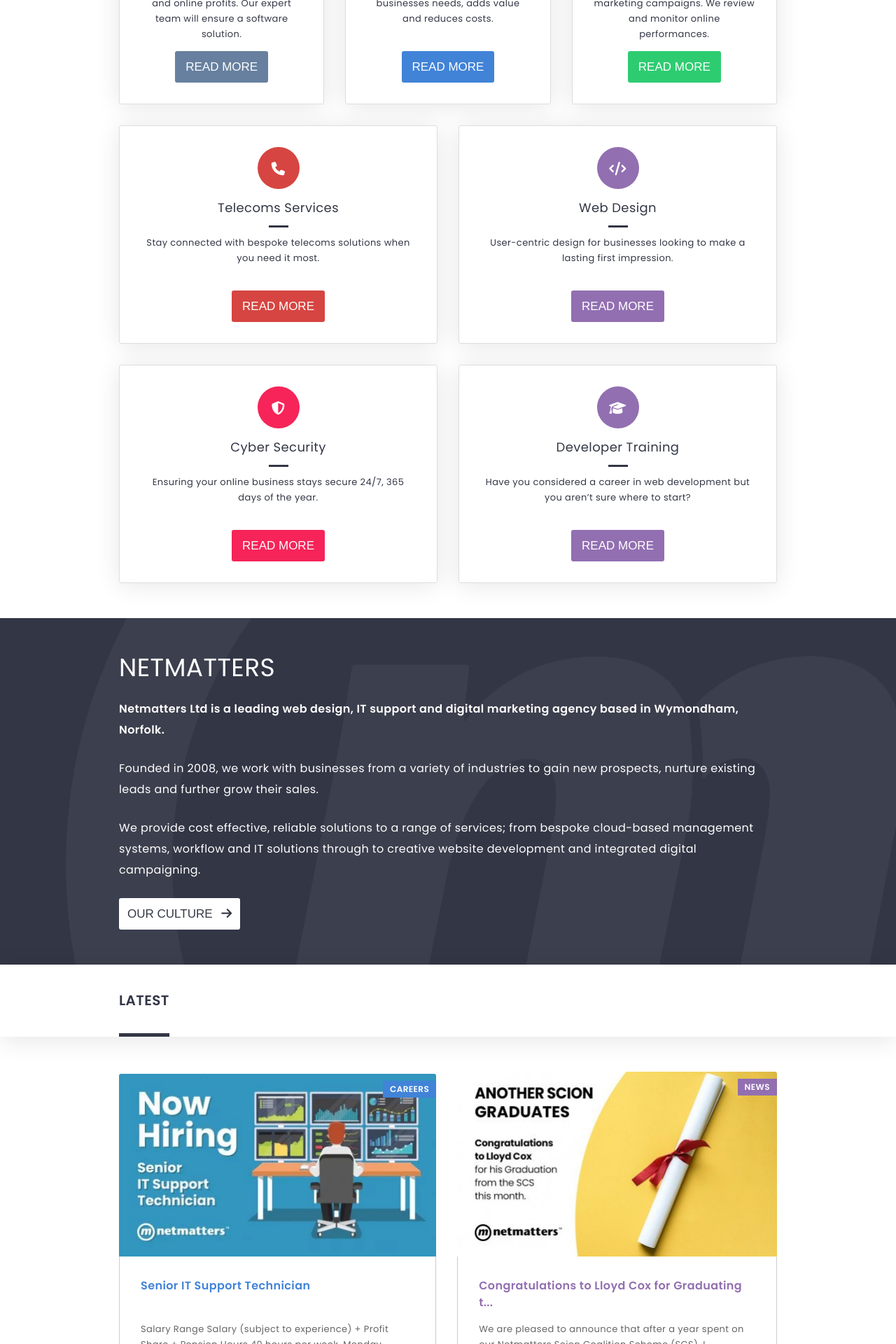
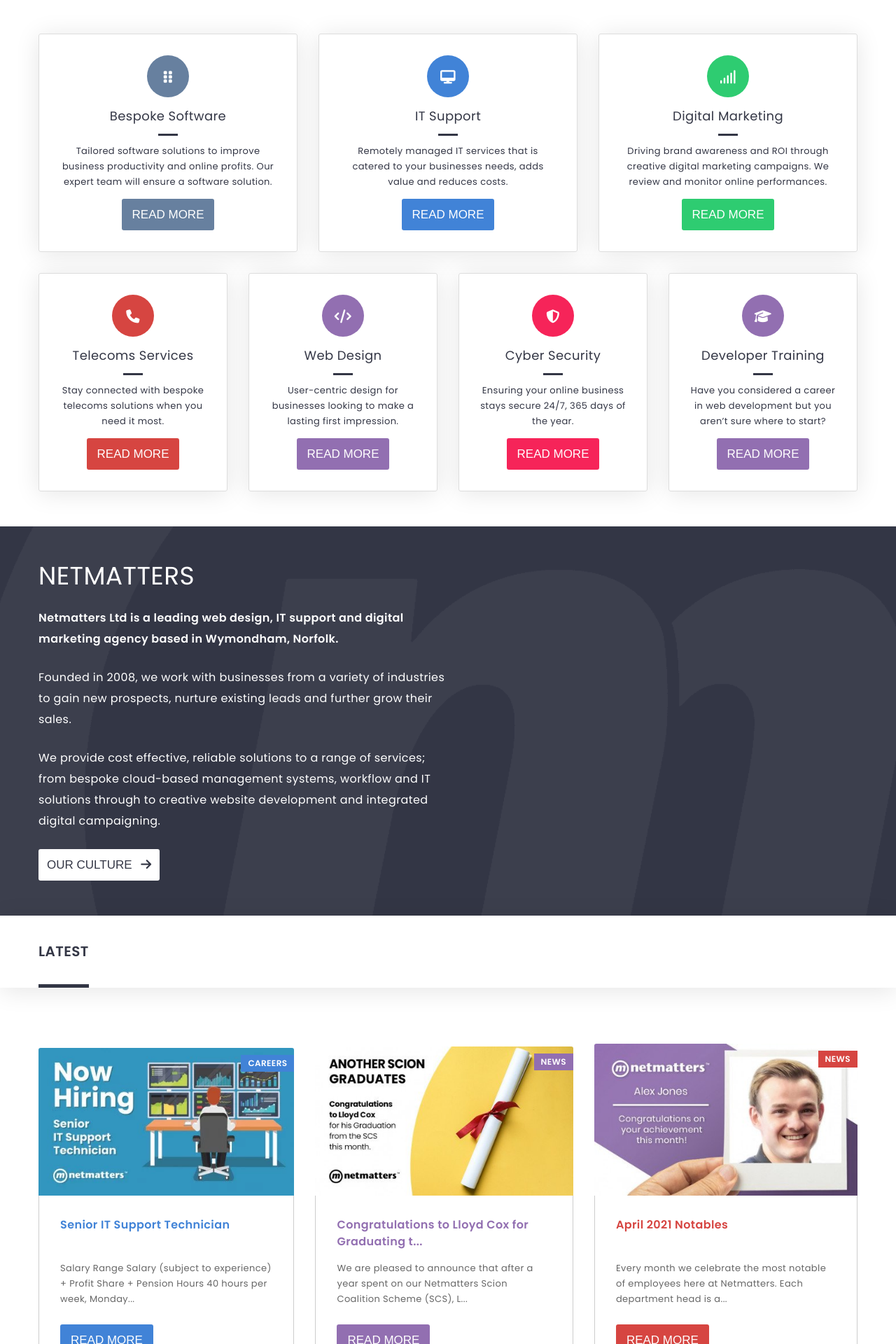
Before and after one commit to adam-pearson/HTML-CSS-Reflection, a PHP site: page / in a window 1280 px wide. Shown: the part 948-2868 px from the top of the page at 70% size. Run offline with PHP 8.4, Linux system fonts and the light colour scheme; some libraries are stand-ins or nearby versions.

Commit message:
Finished site layout
Next step: refactoring

```diff
--- a/css/styles.css
+++ b/css/styles.css
@@ -220,6 +220,10 @@ body {
   font-size: 1.25rem;
   font-weight: 400;
   background-color: #926fb1;
+}
+
+.hero-button:hover {
+  background-color: #79539a;
 }
 
 .btn > .fa-arrow-right {
@@ -623,27 +627,48 @@ body {
   font-weight: 600;
 }
 
-.latest-card-1 .latest-category,
+.latest-card-1 .latest-category {
+  background-color: #4183d7;
+}
+
 .latest-card-1 .latest-button {
   background-color: #4183d7;
 }
 
+.latest-card-1 .latest-button:hover {
+  background-color: #286abd;
+}
+
 .latest-card-1 h3 {
   color: #4183d7;
 }
 
-.latest-card-2 .latest-category,
+.latest-card-2 .latest-category {
+  background-color: #926fb1;
+}
+
 .latest-card-2 .latest-button {
   background-color: #926fb1;
 }
 
+.latest-card-2 .latest-button:hover {
+  background-color: #79539a;
+}
+
 .latest-card-2 h3 {
   color: #926fb1;
 }
 
-.latest-card-3 .latest-category,
+.latest-card-3 .latest-category {
+  background-color: #d64541;
+}
+
 .latest-card-3 .latest-button {
   background-color: #d64541;
+}
+
+.latest-card-3 .latest-button:hover {
+  background-color: #bc2c28;
 }
 
 .latest-card-3 h3 {
@@ -1493,6 +1518,9 @@ footer {
     height: 490px;
   }
   .hero-image img {
+    opacity: 1;
+  }
+  .hero-image img {
     height: 490px;
   }
   #service-list {
@@ -1555,4 +1583,89 @@ footer {
     margin-right: auto;
   }
 }
+
+@media screen and (min-width: 1260px) {
+  #header-container {
+    width: 1200px;
+  }
+  #header-container input {
+    display: inline-block;
+    width: 240px;
+  }
+  .nav-inner {
+    width: 1200px;
+  }
+  .nav-inner .nav-submenu a {
+    font-size: 1rem;
+  }
+  .nav-submenu li:not(:last-child)::after {
+    padding-left: 30px;
+  }
+  .nav-submenu li:not(:first-child) {
+    padding-left: 30px;
+  }
+  .hero-slider-container {
+    height: 746px;
+  }
+  .hero-content-container {
+    height: 746px;
+  }
+  .hero-image {
+    height: 100%;
+  }
+  .hero-image img {
+    height: 746px;
+  }
+  .hero-content {
+    width: 1200px;
+  }
+  #service-list {
+    width: 1200px;
+  }
+  .service-cards > *:nth-child(n+4) {
+    flex-basis: 20%;
+  }
+  .service-cards > *:nth-child(n+4):not(.telecoms-services) {
+    margin-left: 30px;
+  }
+  .about {
+    width: 1200px;
+  }
+  .about-inner {
+    width: 50%;
+  }
+  .latest-top {
+    width: 1200px;
+  }
+  .latest-cards-container {
+    width: 1200px;
+  }
+  .latest-cards-container .latest-card-3 {
+    display: block;
+    margin-left: 30px;
+  }
+  .logos-container {
+    width: 1200px;
+  }
+  .newsletter-inner {
+    width: 1200px;
+    padding: 0;
+  }
+  .footer-flex {
+    width: 1200px;
+  }
+  .footer-flex * {
+    flex: 25%;
+  }
+  .accred-container {
+    width: 1200px;
+  }
+  .accred-inner {
+    width: 1200px;
+  }
+  .accred-row-1 img,
+  .accred-row-2 img {
+    width: unset;
+  }
+}
 /*# sourceMappingURL=styles.css.map */
--- a/index.html
+++ b/index.html
@@ -345,6 +345,7 @@
 <!-------------- about section --------------->
    <div id="about-container">
        <div class="about">
+            <div class="about-inner">
                 <h1>Netmatters</h1>
                 <p><strong>Netmatters Ltd is a leading web design, IT support and digital marketing agency based in Wymondham, Norfolk.</strong></p>
                 <p>Founded in 2008, we work with businesses from a variety of industries to gain new prospects, nurture existing leads and further grow their sales.</p>
@@ -355,6 +356,7 @@
                             <i class="fas fa-arrow-right"></i>
                         </button>
                 </a>
+            </div>
         </div>
    </div>
 <!-------------- latest section -------------->
--- a/scss/_basic.scss
+++ b/scss/_basic.scss
@@ -222,7 +222,10 @@ body {
     line-height: 50px;
     font-size: 1.25rem;
     font-weight: 400;
-    background-color: #926fb1;
+    background-color: $purple;
+    &:hover {
+        background-color: $purple-2;
+    }
 }
 
 
@@ -599,27 +602,42 @@ body {
 
 .latest-card {
     &-1 {
-        .latest-category,
+        .latest-category {
+            background-color: $blue;
+        }
         .latest-button {
             background-color: $blue;
+            &:hover {
+                background-color: $blue-2;
+            }
         }
         h3 {
             color: $blue;
         }
     }
     &-2 {
-        .latest-category,
+        .latest-category {
+            background-color: $purple;
+        }
         .latest-button {
             background-color: $purple;
+            &:hover {
+                background-color: $purple-2;
+            }
         }
         h3 {
             color: $purple;
         }
     }
     &-3 {
-        .latest-category,
+        .latest-category {
+            background-color: $red;
+        }
         .latest-button {
             background-color: $red;
+            &:hover {
+                background-color: $red-2;
+            }
         }
         h3 {
             color: $red;
--- a/scss/_mqueries.scss
+++ b/scss/_mqueries.scss
@@ -141,6 +141,9 @@
     }
     .hero-image {
         height: 490px;
+        img {
+            opacity: 1;
+        }
     }
     .hero-image img {
         height: 490px;
@@ -216,3 +219,100 @@
         margin-right: auto;
     }
 }
+
+@media screen and (min-width: 1260px) {
+    #header-container {
+        width: 1200px;
+        input {
+            display: inline-block;
+            width: 240px;
+        }
+    }
+
+    .nav-inner {
+        width: 1200px;
+        .nav-submenu a {
+            font-size: 1rem;
+        }
+    }
+    .nav-submenu li {
+        &:not(:last-child)::after {
+            padding-left: 30px;
+        }
+        &:not(:first-child) {
+            padding-left: 30px;
+        }
+    }
+
+    .hero-slider-container {
+        height: 746px;
+    }
+    .hero-content-container {
+        height: 746px;
+    }
+
+    .hero-image {
+        height: 100%;
+    }
+    .hero-image img  {
+        height: 746px;
+    }
+
+    .hero-content {
+        width: 1200px;
+    }
+    #service-list {
+        width: 1200px;
+    }
+    .service-cards {
+        > *:nth-child(n+4) {
+            flex-basis: 20%;
+            &:not(.telecoms-services) {
+                margin-left: 30px;
+            }
+        }
+    }
+    .about {
+        width: 1200px;
+        &-inner {
+            width: 50%;
+        }
+    }
+    .latest-top {
+        width: 1200px;
+    }
+
+    .latest-cards-container {
+        width: 1200px;
+        .latest-card-3 {
+            display: block;
+            margin-left: 30px;
+        }
+    }
+
+    .logos-container {
+        width: 1200px;
+    }
+
+    .newsletter-inner {
+        width: 1200px;
+        padding: 0;
+    }
+
+    .footer-flex {
+        width: 1200px;
+        * {
+            flex: 25%;
+        }
+    }
+    .accred-container {
+        width: 1200px;
+    }
+    .accred-inner {
+        width: 1200px;
+    }
+    .accred-row-1 img,
+    .accred-row-2 img {
+        width: unset;
+    }
+}
```
Also changed, not shown: 1 other file. Lines whose indentation alone changed are shown as unchanged.
